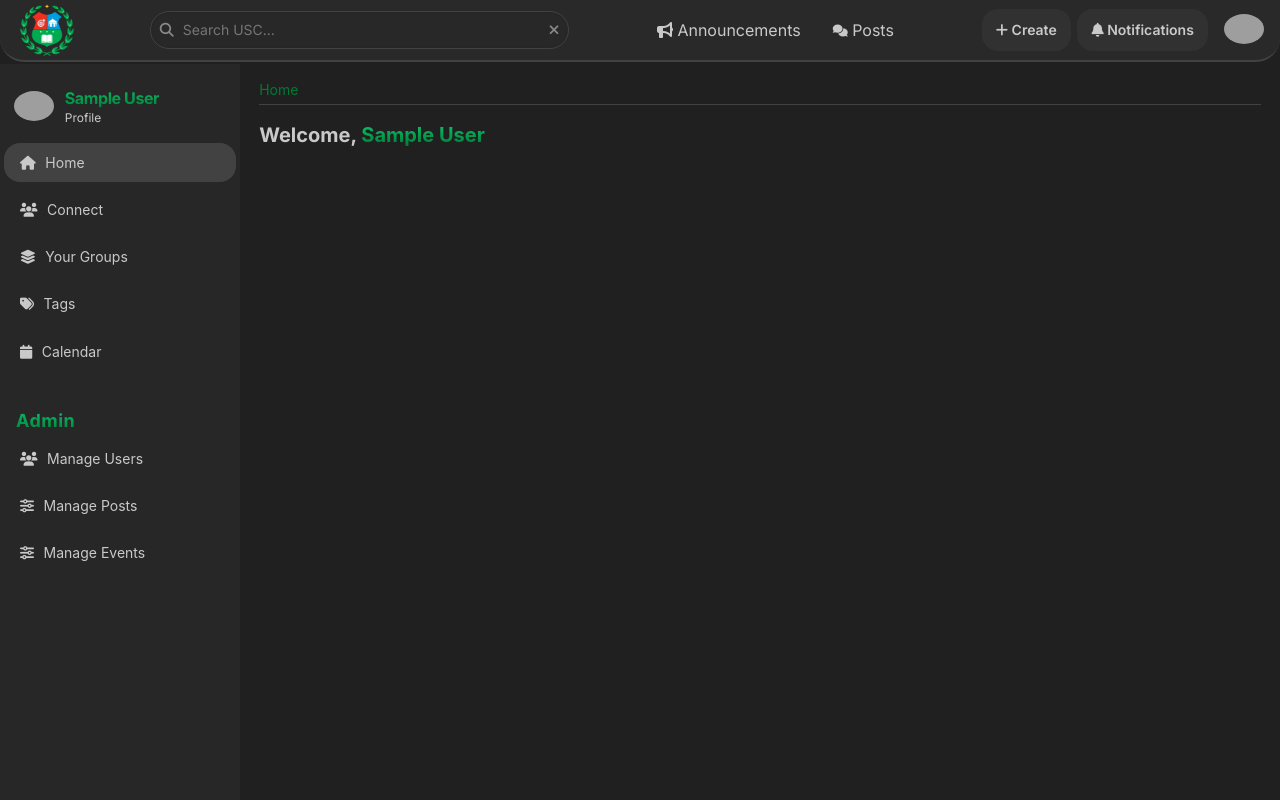
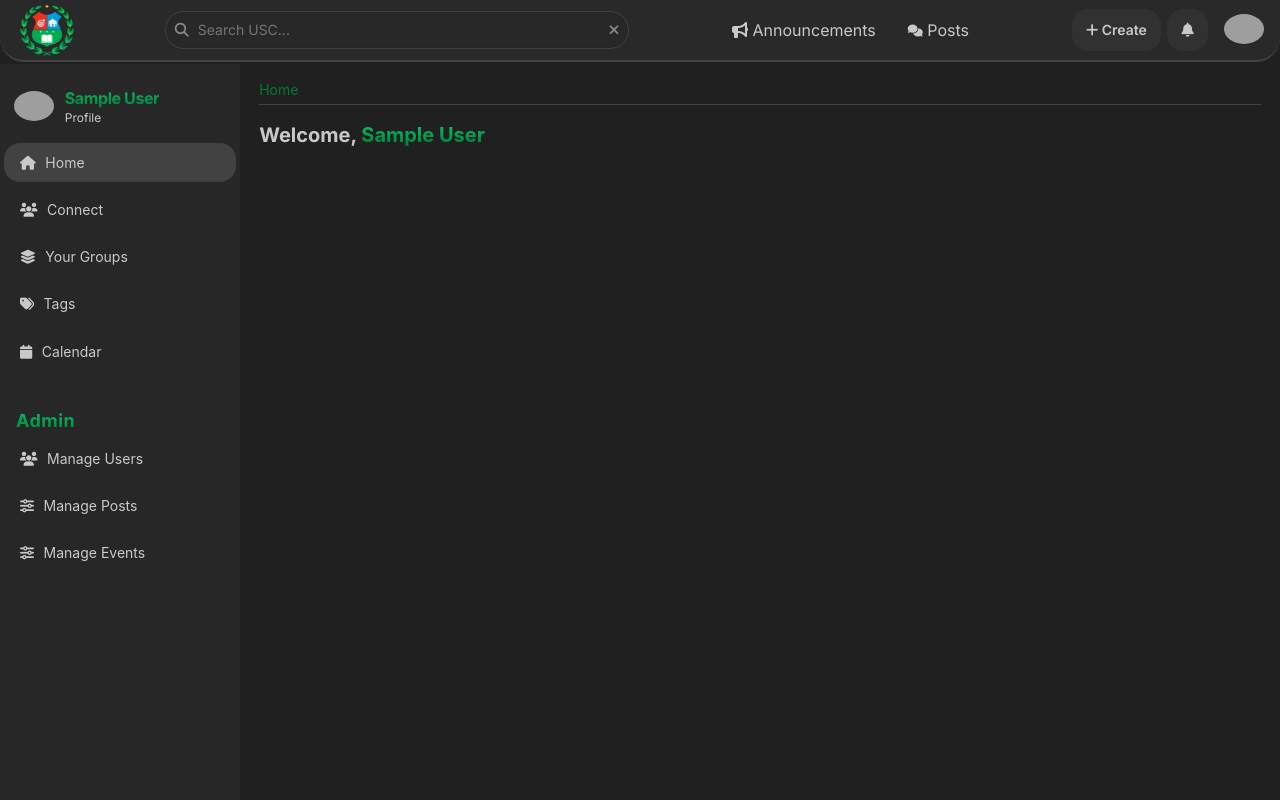
Before and after one commit to devliqht/schola, a PHP site: page /pages/home.php in a window 1280 px wide. Run offline with PHP 8.4, Linux system fonts and the light colour scheme; the visitor is signed in with stand-in values (Sample User, id 1); data that the repository does not hold is empty; grey boxes are pictures that could not be loaded.

Commit message:
EXPERIMENTAL: added animate.css

```diff
--- a/components/render-header.php
+++ b/components/render-header.php
@@ -39,7 +39,7 @@ function render_header() {
         <div class="flex flex-row align-center gap-4">
             <div class="flex flex-row" style="gap: 0.4rem;">
                 <a href="create-post.php" ><button class="interaction inter-600 text-sm"><i class="fa-solid fa-plus"></i> Create</button></a>
-                <a href="create-post.php" ><button class="interaction inter-600 text-sm"><i class="fa-solid fa-bell"></i> Notifications</button></a>
+                <a href="create-post.php" ><button class="interaction inter-600 text-sm"><i class="fa-solid fa-bell"></i> </button></a>
             </div>
             <div class="header-account-container">
                 <img class="header-account-picture" src="<?php echo $profilePicture; ?>" alt="Profile Picture">
--- a/css/utilities/reset.css
+++ b/css/utilities/reset.css
@@ -59,3 +59,7 @@ body {
     flex-direction: column;
 	overflow-x: hidden;
 }
+
+:root {
+	--animate-duration: 0.4s;
+}
--- a/pages/home.php
+++ b/pages/home.php
@@ -12,6 +12,10 @@
 <html>
 <head>
     <title>Forum Dashboard</title>
+    <link
+    rel="stylesheet"
+    href="https://cdnjs.cloudflare.com/ajax/libs/animate.css/4.1.1/animate.min.css"
+  />
     <link rel="stylesheet" href="../css/utilities/fonts.css" />
     <link rel="stylesheet" href="../css/utilities/util-text.css" />
     <link rel="stylesheet" href="../css/utilities/util-padding.css" />
@@ -34,7 +38,7 @@
         <?php  render_header();?>
         <div class="grid-container">
             <?php render_sidebar(); ?>
-            <div class="main-content">
+            <div class="main-content animate__animated animate__fadeIn animate__faster">
                 <nav class="breadcrumb">
                     <?php echo get_breadcrumbs(); ?>
                 </nav>
```
Also changed, not shown: pages/connect.php (+6 -2 lines), pages/profile.php (+6 -6 lines).
